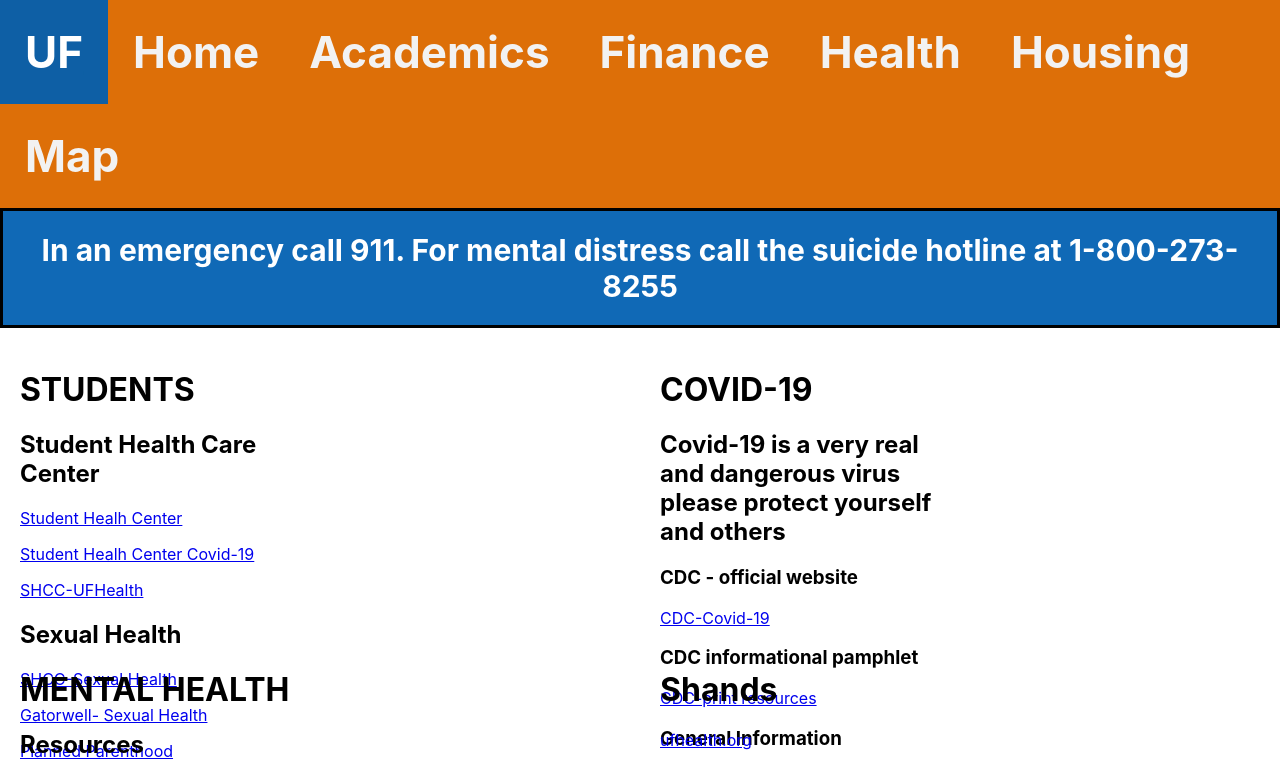
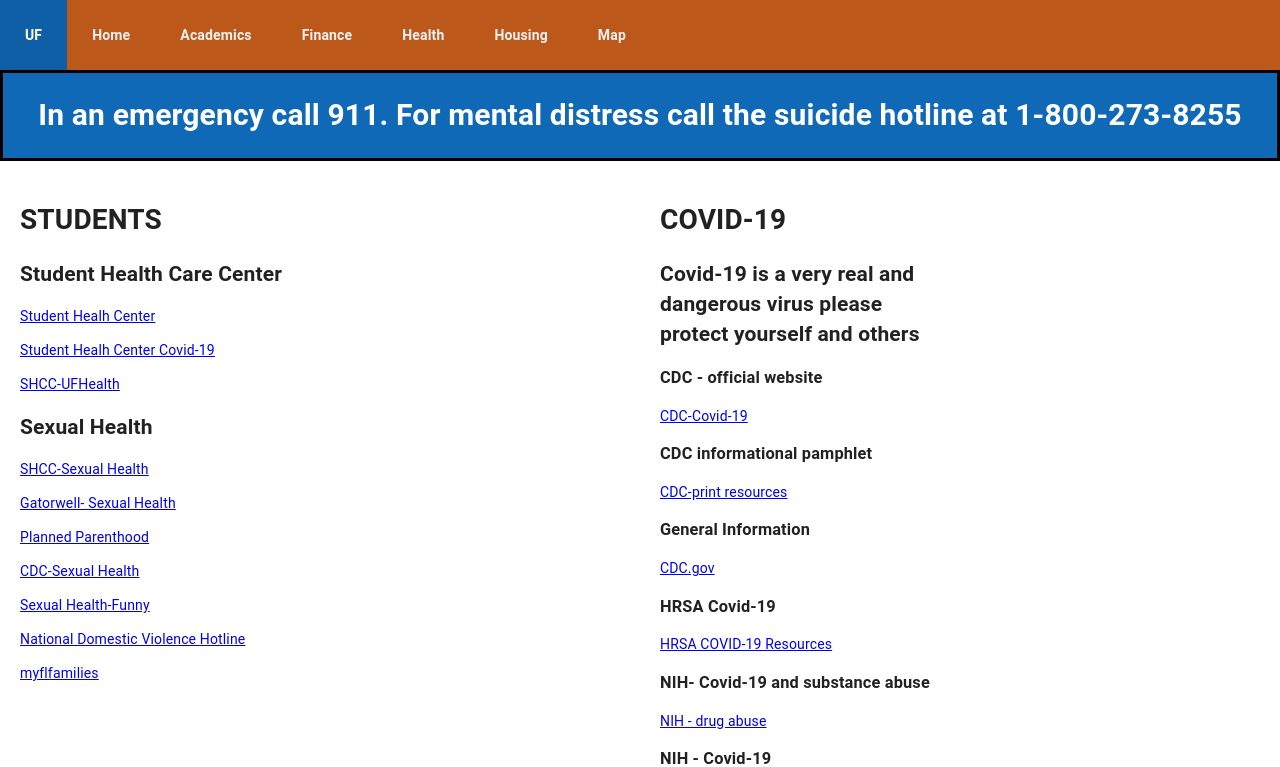
Before and after one commit to larryrentz/New-Student-Information-Application, a React (Create React App) app: page /health in a window 1280 px wide. Shown: the top 767 px of the page. Built offline with nearby package versions, Linux system fonts and the light colour scheme; no server answers.

Commit message:
style changes

```diff
--- a/src/App.css
+++ b/src/App.css
@@ -42,7 +42,7 @@
 /*NAVIGATION BAR*/
 
 .topnav {
-  background-color: #dd6f08;
+  background-color: #bc581a;
   overflow: hidden;
 }
 
@@ -53,7 +53,7 @@
   text-align: center;
   padding: 25px 25px;
   text-decoration: none;
-  font-size: 44px;
+  font-size: 100%;
   font-weight: bold;
 }
 
@@ -66,7 +66,7 @@
 
 /* UF logo */
 .topnav a.active {
-  background-color: #1069b6;
+  background-color: #00529b;
   color: white;
 }
 
@@ -111,7 +111,6 @@
   float: left;
   width: 50%;
   padding: 10px;
-  height: 300px; /* Should be removed. Only for demonstration */
 }
 
 /* Clear floats after the columns */
--- a/src/App.js
+++ b/src/App.js
@@ -1,5 +1,6 @@
 import './App.css';
 import React from "react";
+import ScopedCssBaseline from '@material-ui/core/ScopedCssBaseline';
 import {
   BrowserRouter as Router,
   Switch,
@@ -29,6 +30,7 @@
 
 export default function App() {
   return (
+    <ScopedCssBaseline>
     <Router>
       {/* ADD Login functionality
       <div>
@@ -94,5 +96,6 @@
           </Route>
         </Switch>
     </Router>
+    </ScopedCssBaseline>
   );
 }
--- a/src/Components/Finance.js
+++ b/src/Components/Finance.js
@@ -1,6 +1,6 @@
 import React from 'react';
-/*import MortgageCalculator from "mortgage-calculator-react";
-import CompoundInterest from 'react-compound-interest'; */
+import MortgageCalculator from "mortgage-calculator-react";
+import CompoundInterest from 'react-compound-interest';
 
 export default function Finance() {
         return (
@@ -76,16 +76,16 @@
 
                       {/*Put This underneath a dropdown bar, Takes up too much space on the page */}
 
-                       {/*<h2>Mortgage Calculator</h2>
+                       <h2>Mortgage Calculator</h2>
                        <div>
                             <MortgageCalculator/>
-                            <MortgageCalculator showPaymentSchedule />
+
                       </div>
 
         <h2>Compound Interest Calculator </h2>
                       <div>
                       <CompoundInterest title="Compound Interest Calculator" />
-                       </div>  */}
+                       </div>
 
 
         {/*
--- a/src/Components/Home.js
+++ b/src/Components/Home.js
@@ -11,8 +11,12 @@
 
   return (
     <div>
-      <h1>Home</h1>
-      <FacebookPage{...facebookProps}/>
+      <div class="column">
+        <h1>Home</h1>
+      </div>
+      <div>
+        <FacebookPage{...facebookProps}/>
+      </div>
     </div>
   );
 }
```
